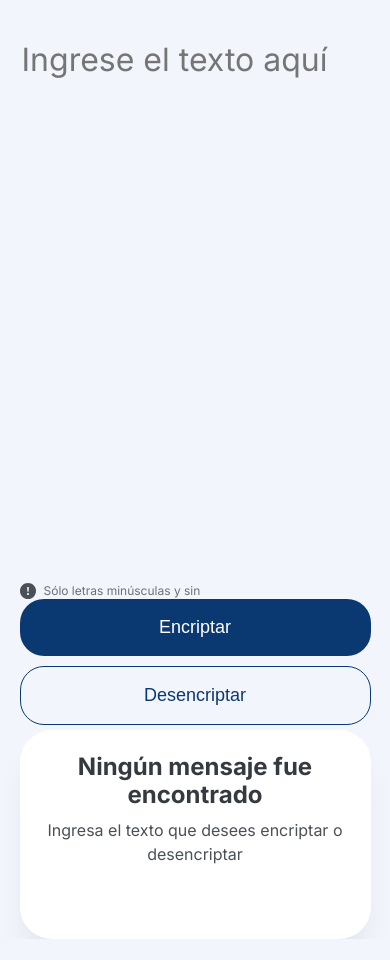
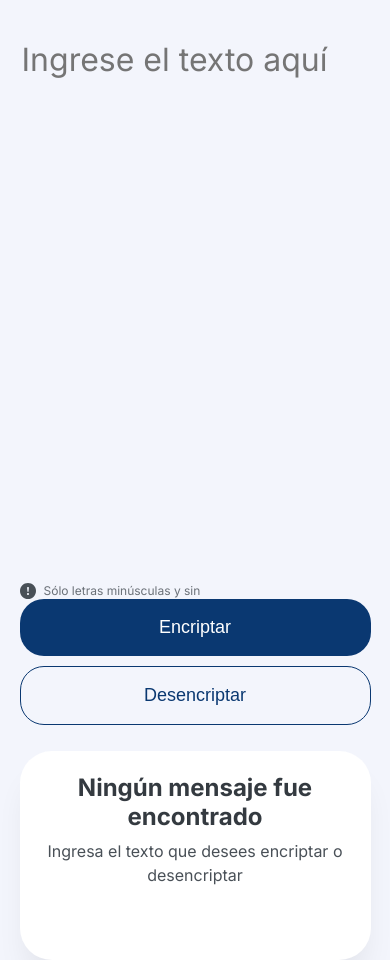
Before and after one commit to MemoPitaA/Challenge-ONE-Encriptador-de-Texto, a plain HTML site: page index.html in a window 390 px wide. Shown: the part 93-1053 px from the top of the page. Before the commit the page ends 1032 px from the top, so only its background shows below. Drawn offline with Linux system fonts and the light colour scheme.

Commit message:
arreglo de más detalles

```diff
--- a/style.css
+++ b/style.css
@@ -276,6 +276,6 @@ body{
     }
 
     .cuadro-resultado{
-        top: 97.5%;
+        top: 100%;
     }
 }
```
